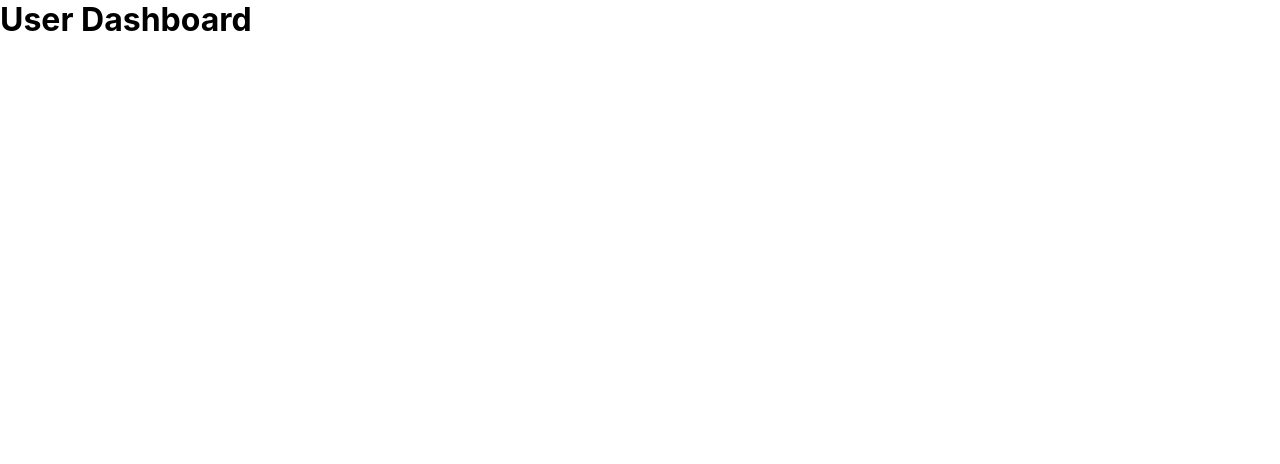
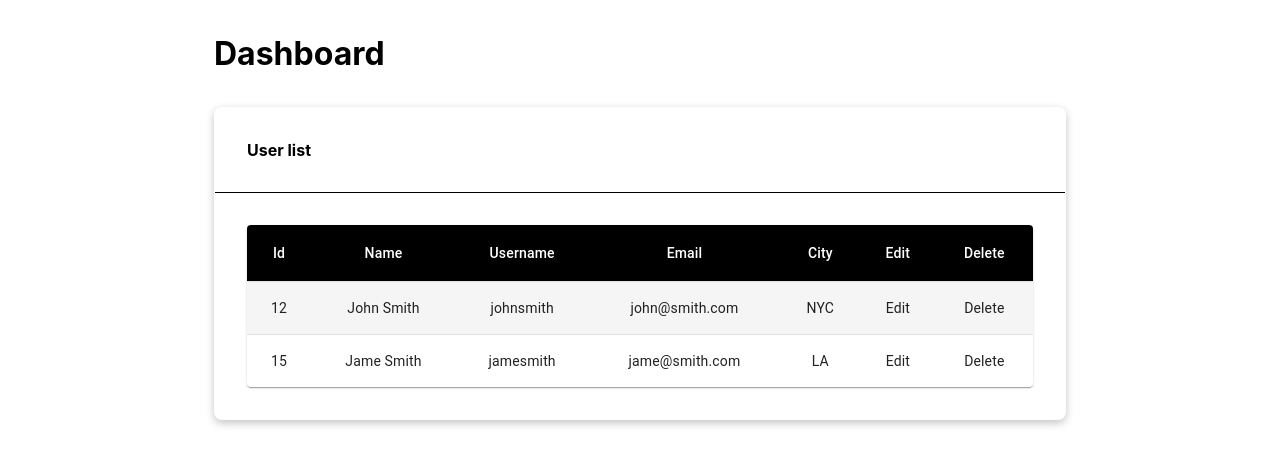
Before and after one commit to nicmalegre/user-dashboard, a React (Create React App) app: page / in a window 1280 px wide. Shown: the top 464 px of the page. Built offline with nearby package versions, Linux system fonts and the light colour scheme.

Commit message:
Install Material-UI and create the base version of the UI dashboard

```diff
--- a/package.json
+++ b/package.json
@@ -3,6 +3,9 @@
   "version": "0.1.0",
   "private": true,
   "dependencies": {
+    "@emotion/react": "^11.7.1",
+    "@emotion/styled": "^11.6.0",
+    "@mui/material": "^5.4.0",
     "@reduxjs/toolkit": "^1.7.2",
     "@testing-library/jest-dom": "^4.2.4",
     "@testing-library/react": "^9.5.0",
--- a/src/App.js
+++ b/src/App.js
@@ -1,14 +1,30 @@
+import { Container, Grid } from "@mui/material";
 import React from "react";
+import UserTable from "./components/UserTable";
 
 function App() {
   return (
-    <div className="App">
-      {/* Title */}
-      <h1>User Dashboard</h1>
+    <Container maxWidth="md">
+      <h1 style={{ marginTop: 34, marginBottom: 34 }}>Dashboard</h1>
 
-      {/* User list  */}
-      {/* Table */}
-    </div>
+      <Grid
+        style={{
+          padding: 1,
+          borderRadius: 8,
+          boxShadow: "rgba(0, 0, 0, 0.24) 0px 3px 8px",
+        }}
+      >
+        {/* User list - Header */}
+        <Grid padding={4} style={{ borderBottom: "1px solid black" }}>
+          <h4>User list</h4>
+        </Grid>
+
+        {/* Table */}
+        <Grid padding={4}>
+          <UserTable />
+        </Grid>
+      </Grid>
+    </Container>
   );
 }
 
--- /dev/null
+++ b/src/components/UserTable.js
@@ -0,0 +1,90 @@
+import { styled } from "@mui/material/styles";
+import {
+  Paper,
+  Table,
+  TableBody,
+  TableCell,
+  tableCellClasses,
+  TableContainer,
+  TableHead,
+  TableRow,
+} from "@mui/material";
+import React from "react";
+
+const StyledTableCell = styled(TableCell)(({ theme }) => ({
+  [`&.${tableCellClasses.head}`]: {
+    backgroundColor: theme.palette.common.black,
+    color: theme.palette.common.white,
+  },
+  [`&.${tableCellClasses.body}`]: {
+    fontSize: 14,
+  },
+}));
+
+const StyledTableRow = styled(TableRow)(({ theme }) => ({
+  "&:nth-of-type(odd)": {
+    backgroundColor: theme.palette.action.hover,
+  },
+  // hide last border
+  "&:last-child td, &:last-child th": {
+    border: 0,
+  },
+}));
+
+const rows = [
+  {
+    id: "12",
+    name: "John Smith",
+    username: "johnsmith",
+    email: "john@smith.com",
+    city: "NYC",
+    edit: "Edit",
+    delete: "Delete",
+  },
+  {
+    id: "15",
+    name: "Jame Smith",
+    username: "jamesmith",
+    email: "jame@smith.com",
+    city: "LA",
+    edit: "Edit",
+    delete: "Delete",
+  },
+];
+
+function UserTable() {
+  return (
+    <TableContainer component={Paper}>
+      <Table sx={{ minWidth: 700 }} aria-label="customized table">
+        <TableHead>
+          <TableRow>
+            <StyledTableCell align="center">Id</StyledTableCell>
+            <StyledTableCell align="center">Name</StyledTableCell>
+            <StyledTableCell align="center">Username</StyledTableCell>
+            <StyledTableCell align="center">Email</StyledTableCell>
+            <StyledTableCell align="center">City</StyledTableCell>
+            <StyledTableCell align="center">Edit</StyledTableCell>
+            <StyledTableCell align="center">Delete</StyledTableCell>
+          </TableRow>
+        </TableHead>
+        <TableBody>
+          {rows.map(row => (
+            <StyledTableRow key={row.name}>
+              <StyledTableCell component="th" scope="row" align="center">
+                {row.id}
+              </StyledTableCell>
+              <StyledTableCell align="center">{row.name}</StyledTableCell>
+              <StyledTableCell align="center">{row.username}</StyledTableCell>
+              <StyledTableCell align="center">{row.email}</StyledTableCell>
+              <StyledTableCell align="center">{row.city}</StyledTableCell>
+              <StyledTableCell align="center">{row.edit}</StyledTableCell>
+              <StyledTableCell align="center">{row.delete}</StyledTableCell>
+            </StyledTableRow>
+          ))}
+        </TableBody>
+      </Table>
+    </TableContainer>
+  );
+}
+
+export default UserTable;
```
Also changed, not shown: 1 other file (tests, documents, lock files or other folders).
